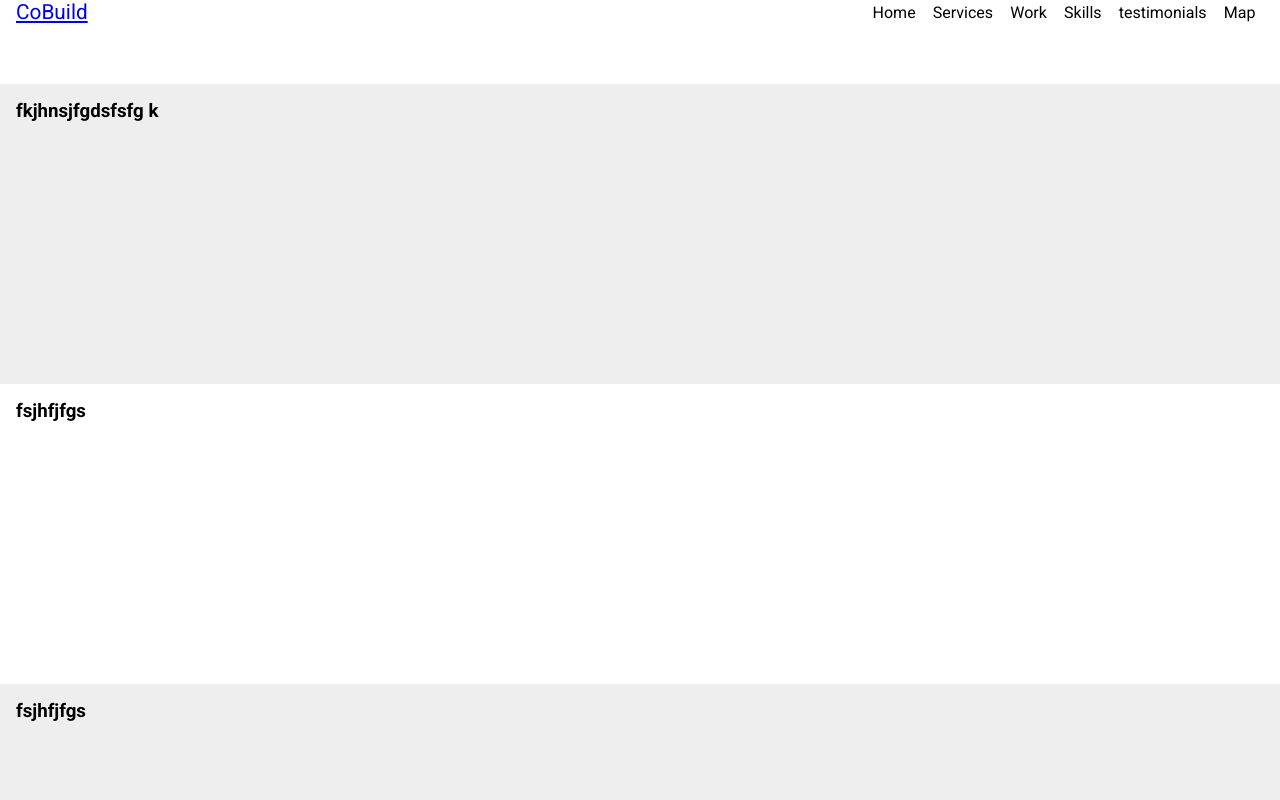
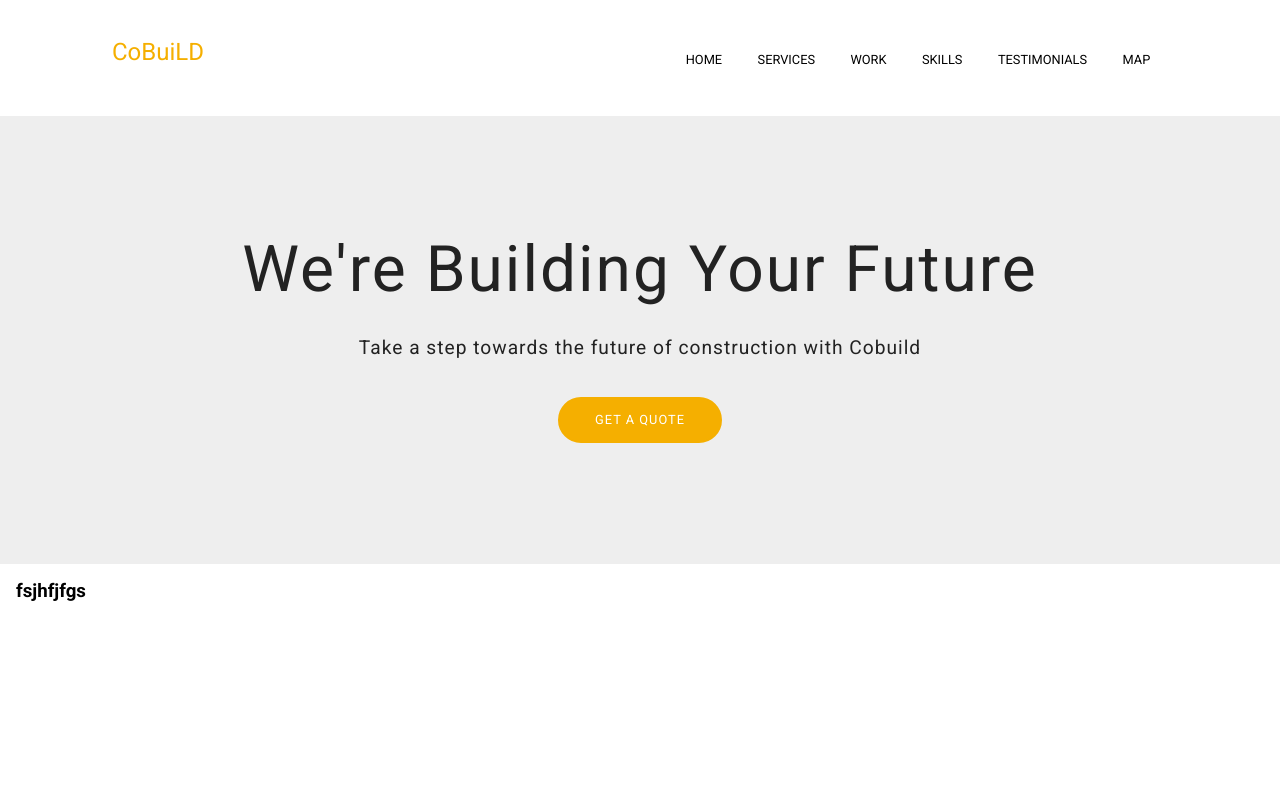
Before and after one commit to emmypuch/cobuild, a Vue app: page / in a window 1280 px wide. Shown: the top 800 px of the page. Built offline with nearby package versions, Linux system fonts and the light colour scheme.

Commit message:
modified home vue

```diff
--- a/src/components/Home.vue
+++ b/src/components/Home.vue
@@ -2,7 +2,7 @@
     <div class="home">
         <nav id="mainNav">
             <div class="logo">
-                <a href="#">CoBuild</a>
+                <a href="#">CoBuiLD</a>
             </div>
             <ul>
                 <li><a href="#">Home</a></li>
@@ -15,7 +15,15 @@
         </nav>
 
         <section class="hero" id="hero">
-            <h3>fkjhnsjfgdsfsfg k</h3>
+            <div class="header-hero">
+                <h2>We're Building Your Future</h2>
+                <div class="par">
+                    <p>Take a step towards the future of construction with Cobuild</p>
+                </div>
+                <div class="link">
+                    <a href="#">Get A Quote</a>
+                </div>
+            </div>
         </section>
 
         <section class="services" id="services">
@@ -48,6 +56,22 @@ export default {
         return {
             msg: "Hello world"
         }
+    },
+    mounted() {
+        window.addEventListener("scroll", function() {
+            const logo = document.querySelectorAll(".logo")[0];
+            const mainNav = document.querySelector("#mainNav");
+
+            if(window.pageYOffset > 0) {
+                logo.style.height = "64px";
+                mainNav.classList.add('bg-yellow');
+                mainNav.classList.add('txt-white');
+            } else {
+                logo.style.height = "84px";
+                mainNav.classList.remove('bg-yellow');
+                mainNav.classList.remove('txt-white');
+            }
+        });
     }
 }
 </script>
@@ -57,7 +81,7 @@ export default {
 nav#mainNav {
     display: flex;
     justify-content: space-between;
-    padding: 0px 16px;
+    padding: 1em 7em;
     position: fixed;
     width: 100%;
     top: 0px;
@@ -66,8 +90,30 @@ nav#mainNav {
 }
 
 nav#mainNav .logo {
-    font-size: 1.3em;
-    transition: font-size 0.4s;
+    font-size: 1.5em;
+    transition: height 0.4s;
+    height: 84px;
+    padding-top: 0.9em;
+
+}
+
+nav#mainNav .logo a {
+    /* color: #F5AF00 !important; */
+    transition: color 0.4s;
+    color: #F5AF00;
+    text-decoration: none;
+}
+
+.bg-yellow {
+    background: #F5AF00 !important;
+}
+
+.txt-white a {
+    color: #fff !important;
+}
+
+.txt-white a:hover {
+    color: #000 !important;
 }
 
 nav#mainNav ul {
@@ -75,15 +121,20 @@ nav#mainNav ul {
     display: flex;
     align-items: center;
     justify-content: space-around;
-    width: 400px;
+    width: 500px;
 }
 
 nav#mainNav ul li a {
     text-decoration: none;
     transition: color 0.4s;
-    font-weight: 300;
-    font-size: 1em;
+    font-weight: 200;
+    font-size: 0.8em;
     color: #000;
+    text-transform: uppercase;
+}
+
+nav#mainNav ul li a:hover {
+    color: #F5AF00;
 }
 
 section:nth-of-type(1) {
@@ -98,4 +149,61 @@ section {
 section:nth-of-type(odd) {
     background: #eee;
 }
+
+section.hero {
+   padding: 15em 7em;
+   display: flex;
+   justify-content: center;
+   vertical-align: center;
+   align-items: center;
+}
+
+section.hero h2 {
+    padding-top: 1em;
+    font-size: 4em;
+    color: #222;
+    font-weight: 300;
+    line-height: 2px;
+    letter-spacing: 2px;
+}
+
+div.par p {
+    text-align: center;
+    margin-top: 4em;
+    font-size: 1.2em;
+    color: #222;
+    font-weight: 300;
+    line-height: 2px;
+    letter-spacing: 1px;
+}
+
+div.link {
+   display: flex;
+   justify-content: center;
+   align-items: center;
+   margin-top: 3em;
+}
+
+div.link a {
+    text-decoration: none;
+    font-weight: 300;
+    line-height: 2px;
+    letter-spacing: 1px;
+    font-size: 0.8em;
+    text-transform: uppercase;
+    background: #F5AF00;
+    color: #fff;
+    padding: 20px 35px;
+    border: 2px solid #F5AF00;
+    border-radius: 50px;
+    outline: none;
+    text-align: center;
+    transition: background 0.4s;
+}
+
+div.link a:hover {
+    background: #222;
+    color: #fff;
+    border: 2px solid #222;
+}
 </style>
--- a/src/main.js
+++ b/src/main.js
@@ -1,5 +1,6 @@
 import Vue from 'vue'
 import App from './App.vue'
+// import Home from './components'
 
 Vue.config.productionTip = false
 
```
